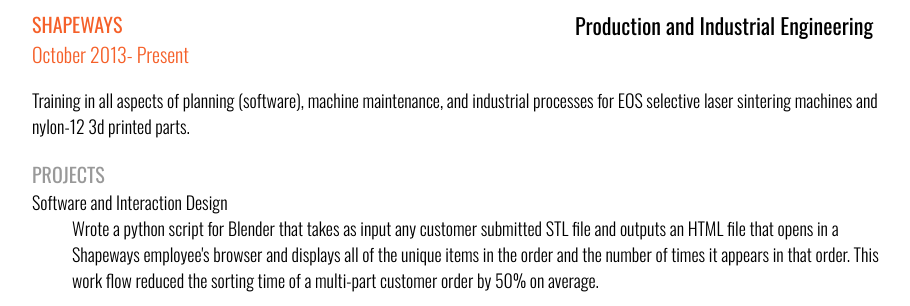
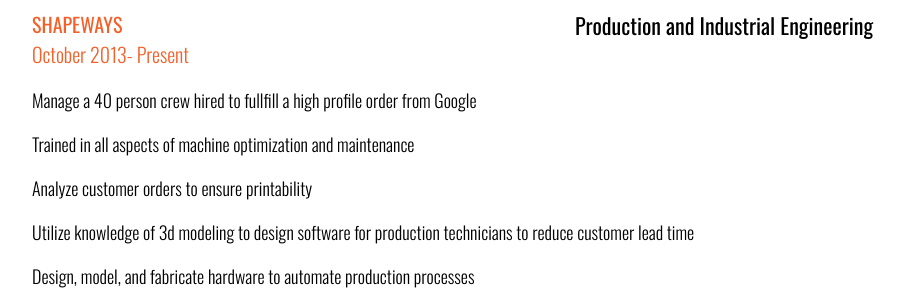
Before and after one commit to Fahmina/PortfolioSite, a plain HTML site: page resume.html in a window 1280 px wide. Shown: the part 492-798 px from the top of the page, without its empty margins (159-1069 px from the left). Drawn offline with nearby package versions, Linux system fonts and the light colour scheme.

Commit message:
changes to resume

```diff
--- a/resume.html
+++ b/resume.html
@@ -56,8 +56,20 @@ Professional Experience
 </div>
 <div class='resumetext'>
 <p>
-Training in all aspects of planning (software), machine maintenance, and industrial processes for EOS
-selective laser sintering machines and nylon-12 3d printed parts.
+Manage a 40 person crew hired to fullfill a high profile order from Google
+</p>
+<p>
+Trained in all aspects of machine optimization and maintenance
+</p>
+<p>
+Analyze customer orders to ensure printability
+</p>
+<p>
+Utilize knowledge of 3d modeling to design software for production technicians
+to reduce customer lead time
+</p>
+<p>
+Design, model, and fabricate hardware to automate production processes
 </p>
 </div>
 <div class='rSubitemTitle'>PROJECTS</div>
@@ -245,7 +257,8 @@ PROGRAMMING:
 <div class='rTitle beforeIndent'>RAPID PROTOTYPING</div>
 <div class='rTitle indent'>
 3D PRINTING:
-<span class='prizeYear'>EOS Selective Laser Sintering, 3D Systems Sterolithography, Z corp full color binding</span>
+<span class='prizeYear'>EOS P110, P395, P760, 3D Systems ProJet 3500 HD, and Z Corp 3D printers
+</span>
 </div>
 <div class='rTitle indent'>
 LASER CUTTING:
--- a/style.css
+++ b/style.css
@@ -2,6 +2,7 @@ html { overflow-y: scroll; }
 
 body {
   margin: 0;
+  margin-bottom: 300px;
   font-weight: 300;
 }
 
```
